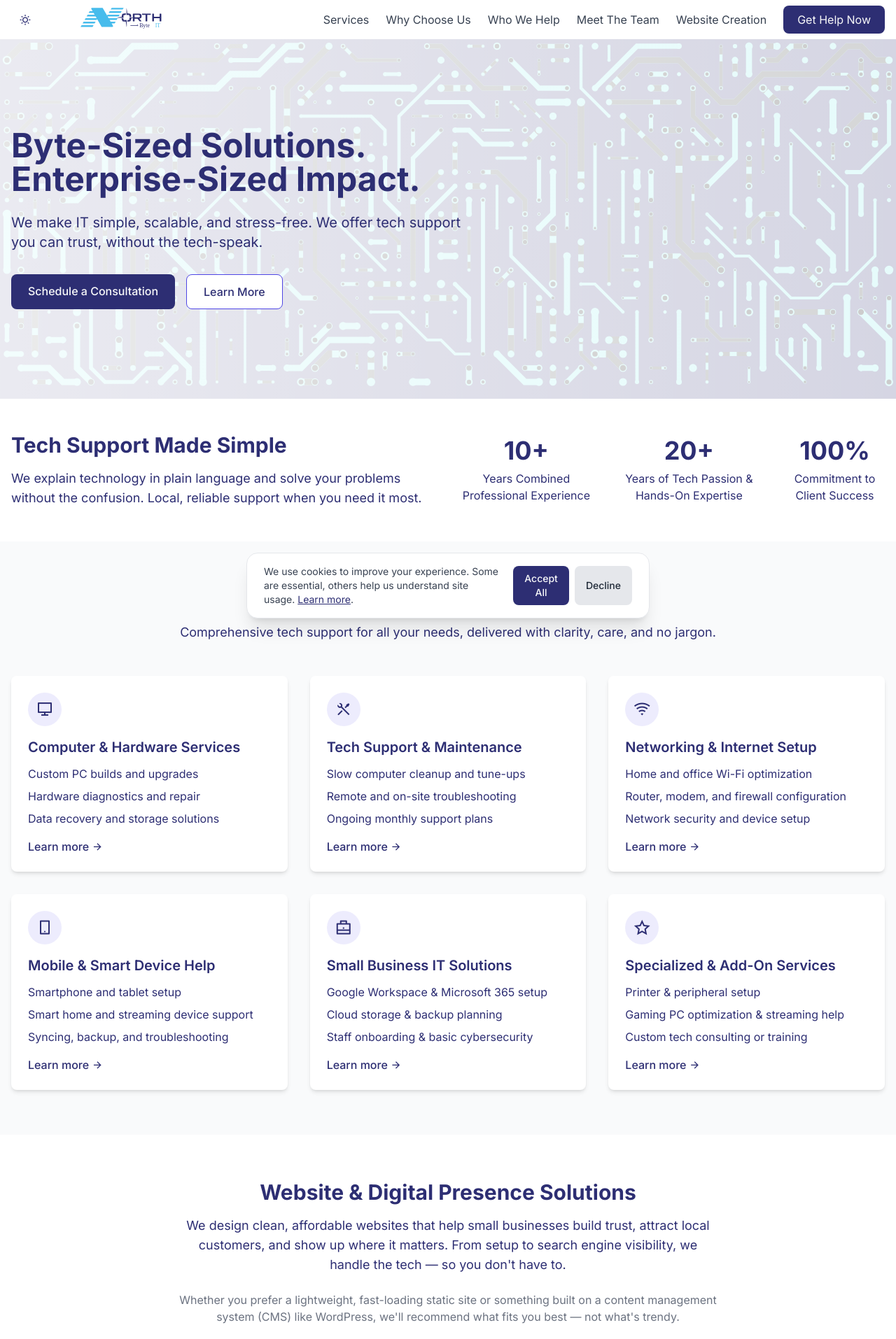
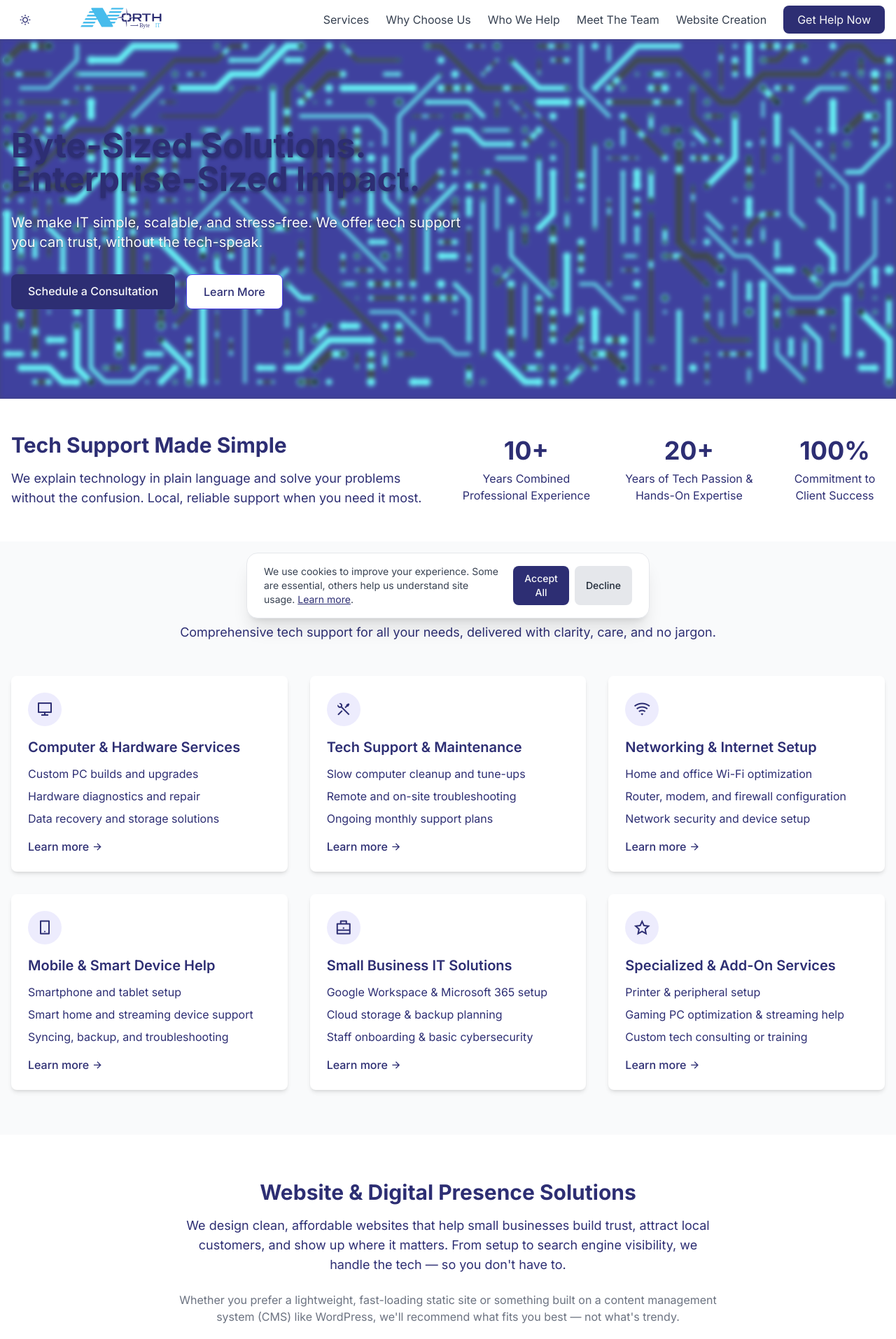
Before and after one commit to Roberto-Rodriguez-01/Roberto-Rodriguez-01.github.io, a Jekyll site: the page built from index.html, in a window 1280 px wide. Shown: the top 1914 px of the page at 70% size. Built offline with Jekyll 4.4.1, drawn with Linux system fonts in a browser that asks for light colours; nearby versions of some CDN libraries.

Commit message:
Refactor hero section styles to enhance visual appeal with backdrop blur and text shadows for improved readability in both light and dark modes. the text color might still need some work

```diff
--- a/_includes/hero.html
+++ b/_includes/hero.html
@@ -2,13 +2,12 @@
     <div class="con absolute inset-0">
         <svg class="svgCon"></svg>
     </div>
-    <div class="absolute inset-0 bg-gradient-to-r from-white/90 to-white/80 dark:from-gray-900/90 dark:to-gray-900/95"></div>
+    <div class="absolute inset-0 backdrop-blur-[3px] bg-white/10 dark:bg-gray-900/10 backdrop-saturate-150"></div>
     <div class="container mx-auto px-4 py-24 md:py-32 relative">
       <div class="max-w-2xl">
-        <h1 class="text-4xl md:text-5xl font-bold mb-6">Byte-Sized Solutions. Enterprise-Sized Impact.</h1>
-        <p class="text-xl mb-8">
-          We make IT simple, scalable, and stress-free.
-          We offer tech support you can trust, without the tech-speak.
+        <h1 class="text-4xl md:text-5xl font-bold mb-6 text-white [text-shadow:_0_2px_4px_rgba(0,0,0,0.3)]">Byte-Sized Solutions. Enterprise-Sized Impact.</h1>
+        <p class="text-xl mb-8 text-white [text-shadow:_0_1px_2px_rgba(0,0,0,0.3)]">
+          We make IT simple, scalable, and stress-free. We offer tech support you can trust, without the tech-speak.
         </p>
         <div class="flex flex-col sm:flex-row gap-4">
           <a href="/pages/contact.html" class="bg-primary text-white px-6 py-3 !rounded-button whitespace-nowrap hover:bg-primary/90 transition-colors font-medium">
```
